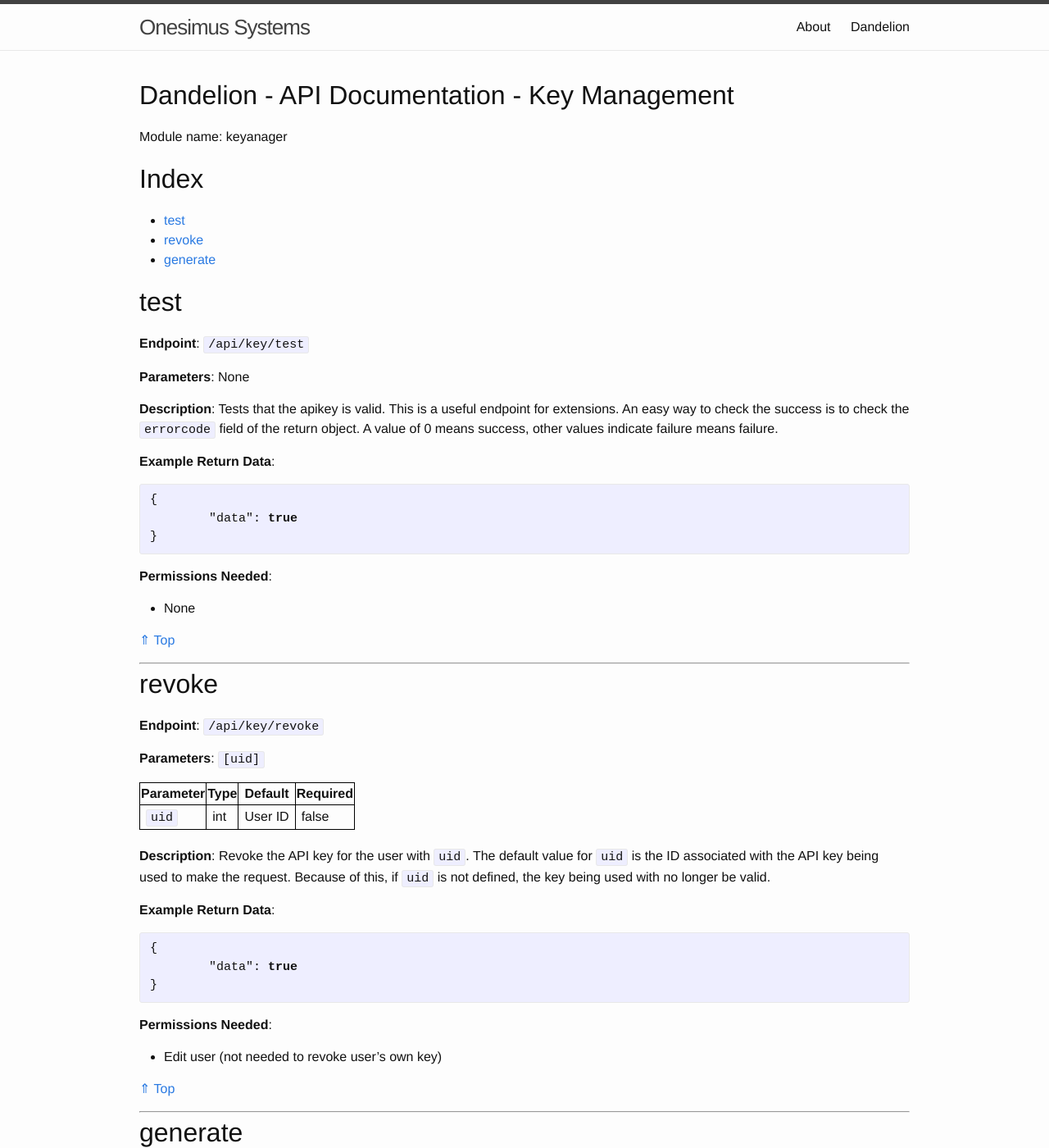
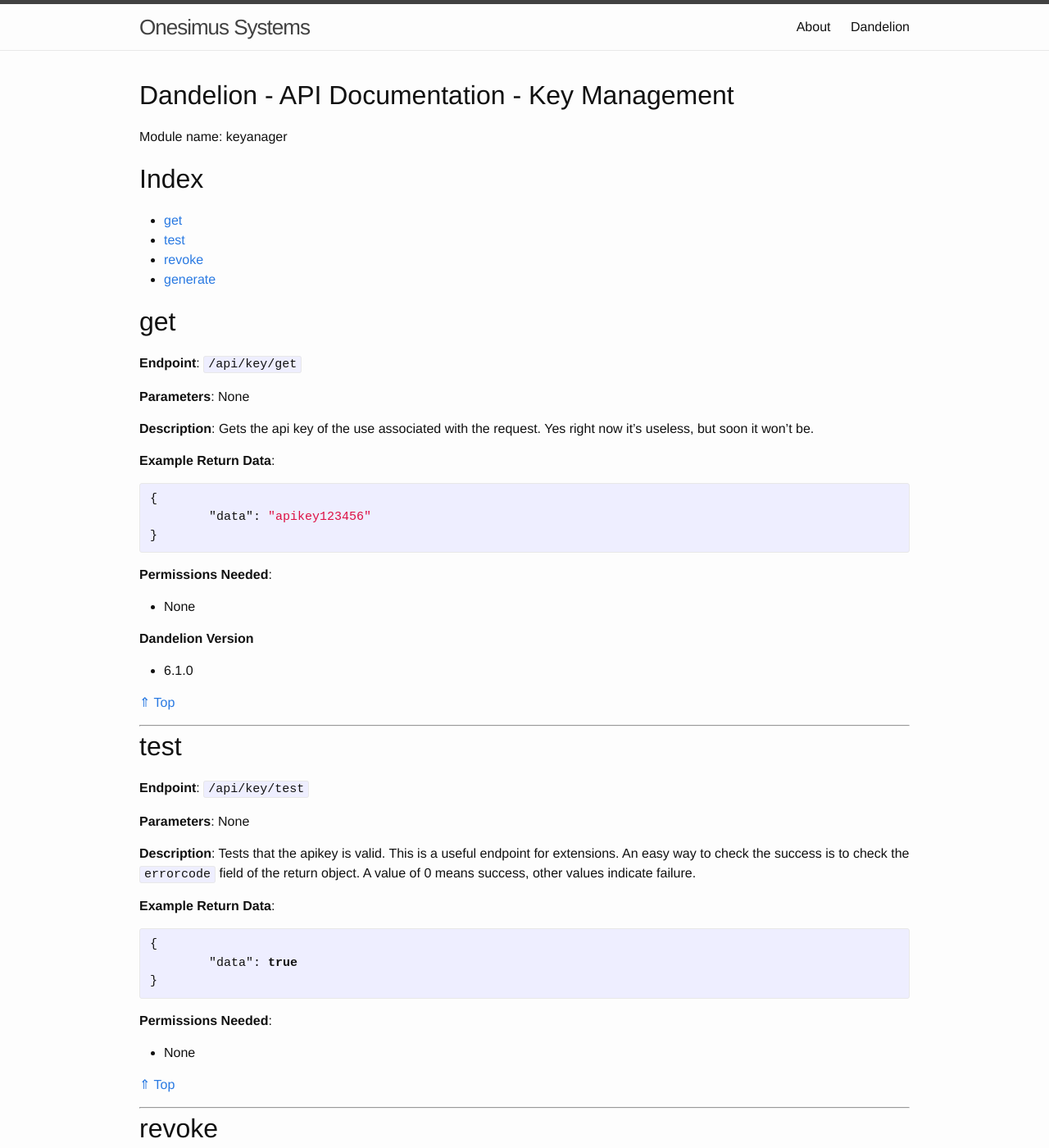
Before and after one commit to onesimus-systems/onesimus-systems.github.io, a Jekyll site: the page built from dandelion/api/key-mgnt.md, in a window 1280 px wide and 1400 px high. Shown: the whole window at 82% size. Built offline with Jekyll 4.4.1, drawn with Linux system fonts in a browser that asks for light colours; some of the changed text lies outside the part shown.

Commit message:
Updated email and url, fixed typos, added docs for api endpoint

```diff
--- a/_config.yml
+++ b/_config.yml
@@ -1,9 +1,9 @@
 # Site settings
 title: Onesimus Systems
-email: onesimussystems@gmail.com
+email: lee@onesimussystems.com
 description: "Official blog and news source for Onesimus Systems."
 baseurl: ""
-url: "http://onesimussystems.com"
+url: "http://blog.onesimussystems.com"
 github_username:  onesimus-systems
 
 # Build settings
--- a/dandelion/api/key-mgnt.md
+++ b/dandelion/api/key-mgnt.md
@@ -12,9 +12,39 @@ Module name: keyanager
 Index
 -----
 
+- [get](#get)
 - [test](#test)
 - [revoke](#revoke)
 - [generate](#generate)
+
+get
+---
+
+**Endpoint**: `/api/key/get`
+
+**Parameters**: None
+
+**Description**: Gets the api key of the use associated with the request. Yes right now it's useless, but soon it won't be.
+
+**Example Return Data**:
+
+{% highlight json %}
+{
+	"data": "apikey123456"
+}
+{% endhighlight %}
+
+**Permissions Needed**:
+
+- None
+
+**Dandelion Version**
+
+- 6.1.0
+
+[&#8657; Top](#index)
+
+* * * * *
 
 test
 ----
@@ -23,7 +53,7 @@ test
 
 **Parameters**: None
 
-**Description**: Tests that the apikey is valid. This is a useful endpoint for extensions. An easy way to check the success is to check the `errorcode` field of the return object. A value of 0 means success, other values indicate failure means failure.
+**Description**: Tests that the apikey is valid. This is a useful endpoint for extensions. An easy way to check the success is to check the `errorcode` field of the return object. A value of 0 means success, other values indicate failure.
 
 **Example Return Data**:
 
```
Also changed, not shown: other parts of dandelion/api/key-mgnt.md (+1 -1 lines).
